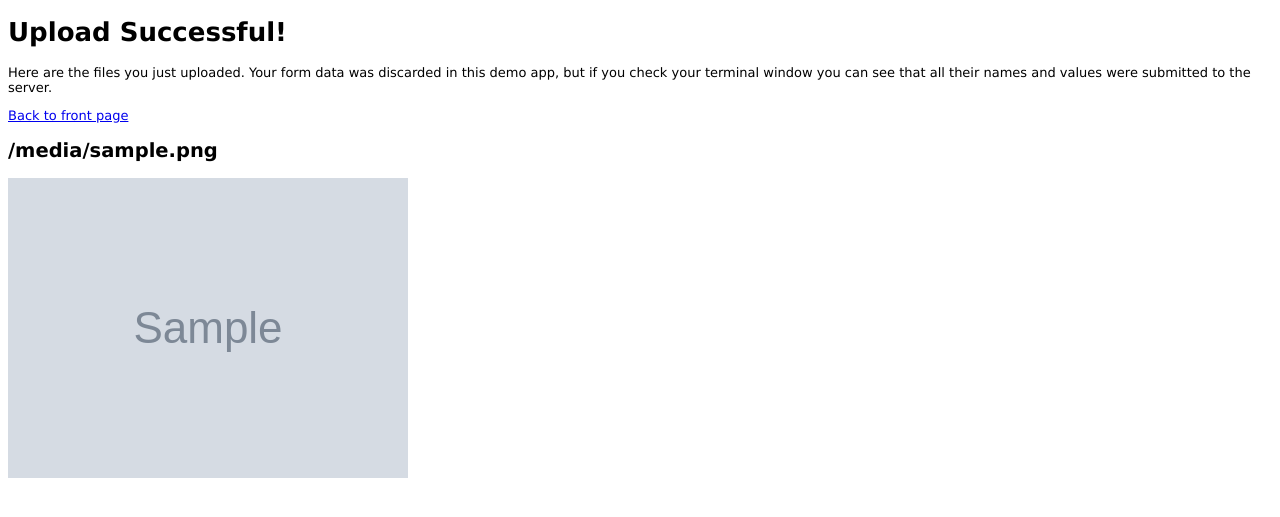
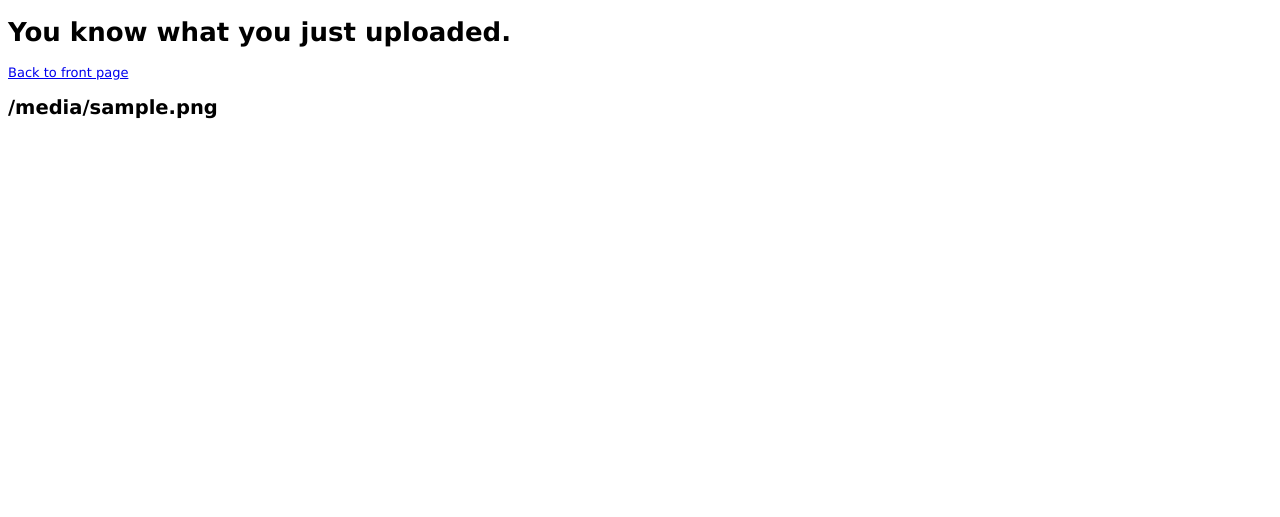
Before and after one commit to UltiRTS/ulti-infra, a Flask app: template engineupdater/uploadr/templates/files.html in a window 1280 px wide. Shown: the top 517 px of the page. Run offline with Flask 2, Linux system fonts and the light colour scheme; the template is opened without the code that fills it: most values are stand-ins (such as "Sample title", 1, 10 or a date in 2020); grey boxes marked "Sample" are stand-in pictures.

Commit message:
Make it clear that nobody knows what you have done
You know you screwed up at that exact moment when you uploaded a wrong file and I wont stop you

```diff
--- a/engineupdater/uploadr/templates/files.html
+++ b/engineupdater/uploadr/templates/files.html
@@ -6,17 +6,14 @@
 </head>
 <body>
 
-<h1>Upload Successful!</h1>
-
-Here are the files you just uploaded. Your form data was discarded in this demo
-app, but if you check your terminal window you can see that all their names and
-values were submitted to the server.<p>
+<h1>You know what you just uploaded.</h1>
+<p>
 
 <a href="{{ url_for('index') }}">Back to front page</a><p>
 
 {% for file in files %}
     <h2>{{ file }}</h2>
-    <img src="{{ url_for('static', filename='uploads/{}/{}'.format(uuid, file)) }}">
+    <a href="{{ url_for('static', filename='uploads/{}/{}'.format(uuid, file)) }}">
 {% endfor %}
 
 </body>
```
